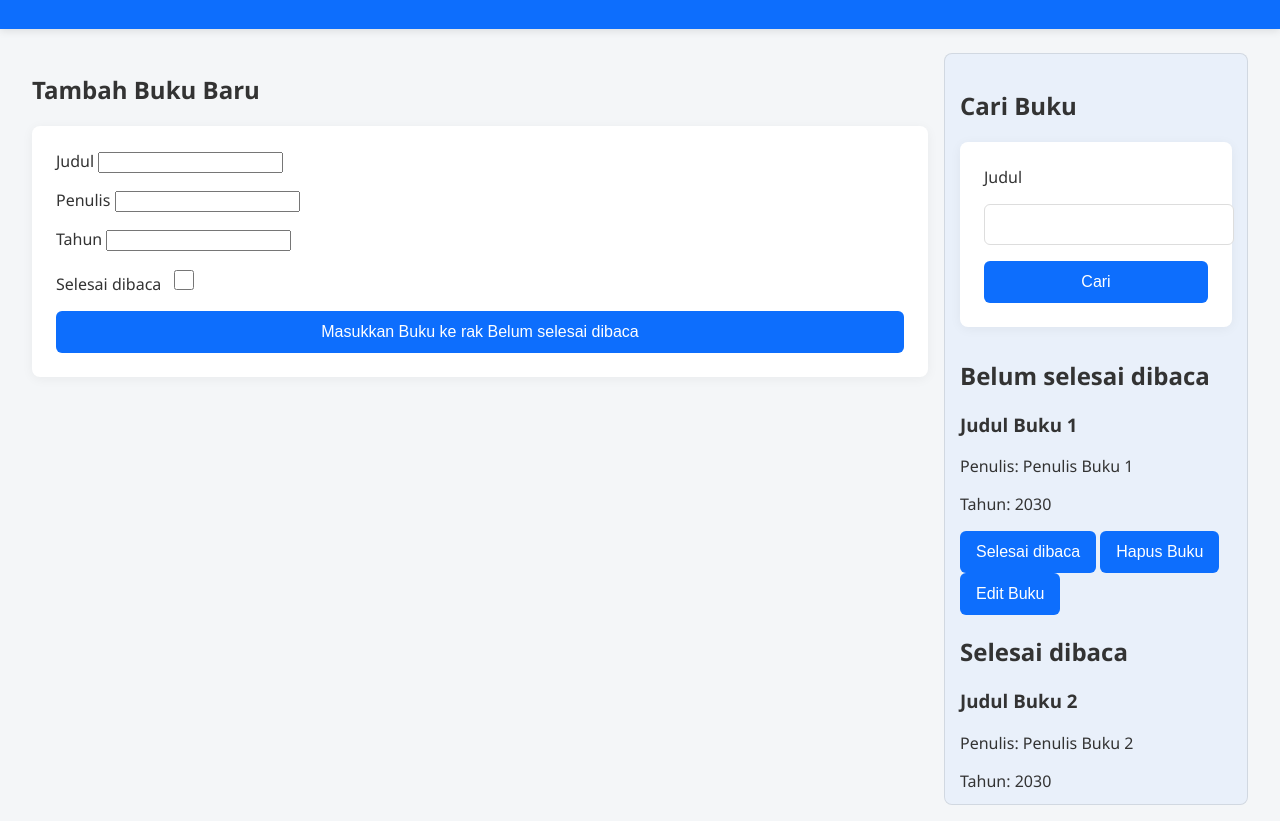
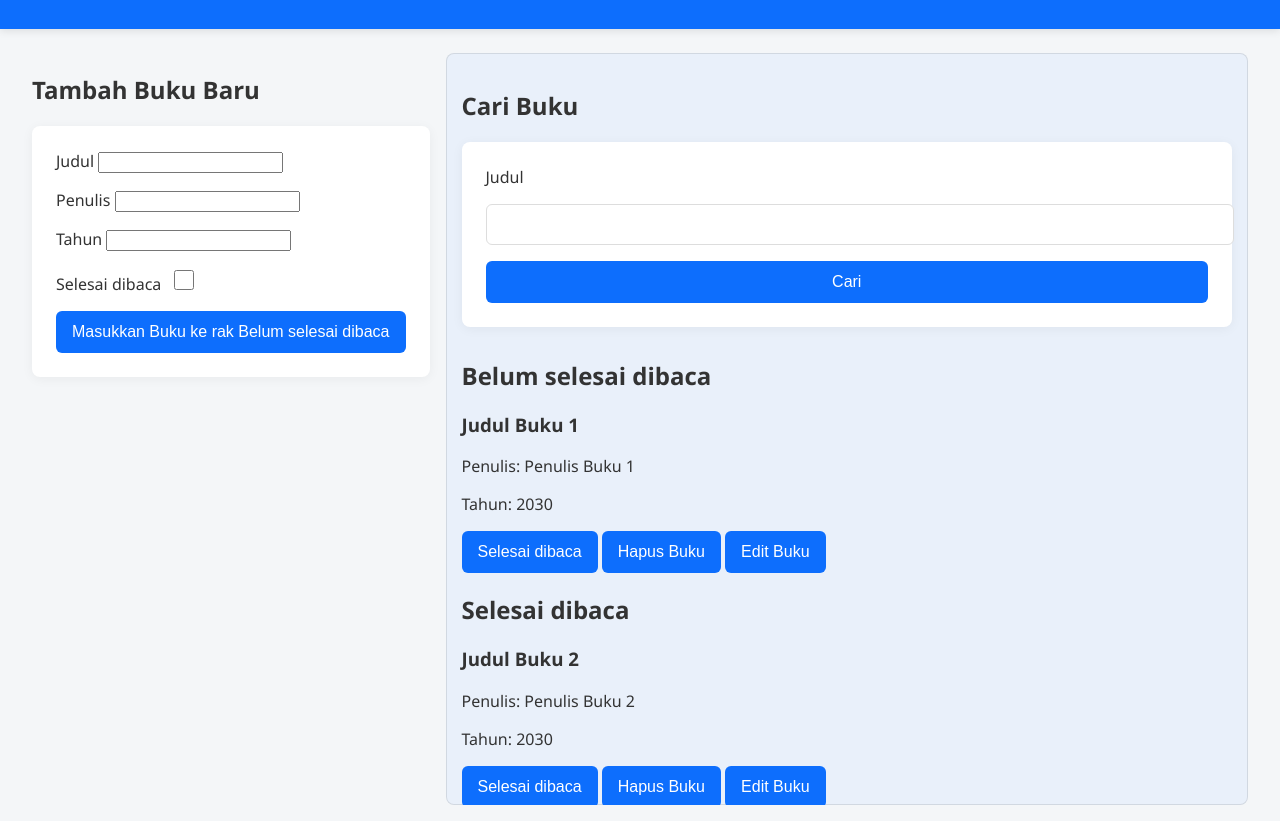
Before and after one commit to Karindash/dcd-bookshelf, a plain HTML site: page index.html in a window 1280 px wide. Shown: the part 77-898 px from the top of the page. Drawn offline with Linux system fonts and the light colour scheme.

Commit message:
Layout Revision

```diff
--- a/styles.css
+++ b/styles.css
@@ -23,15 +23,19 @@ header {
 }
 
 main {
-  display: grid;
+  display: flex;
   grid-template-columns: 1fr minmax(300px, 25%);
   gap: 1rem;
   padding: 1rem 2rem;
   margin-top: 0.5rem;
 }
 
+.input-section {
+  flex: 8;
+}
 
 aside {
+  flex: 1;
   background-color: #e9f0fa;
   padding: 1rem;
   border-radius: 8px;
```
Also changed, not shown: index.html (+0 -4 lines).
